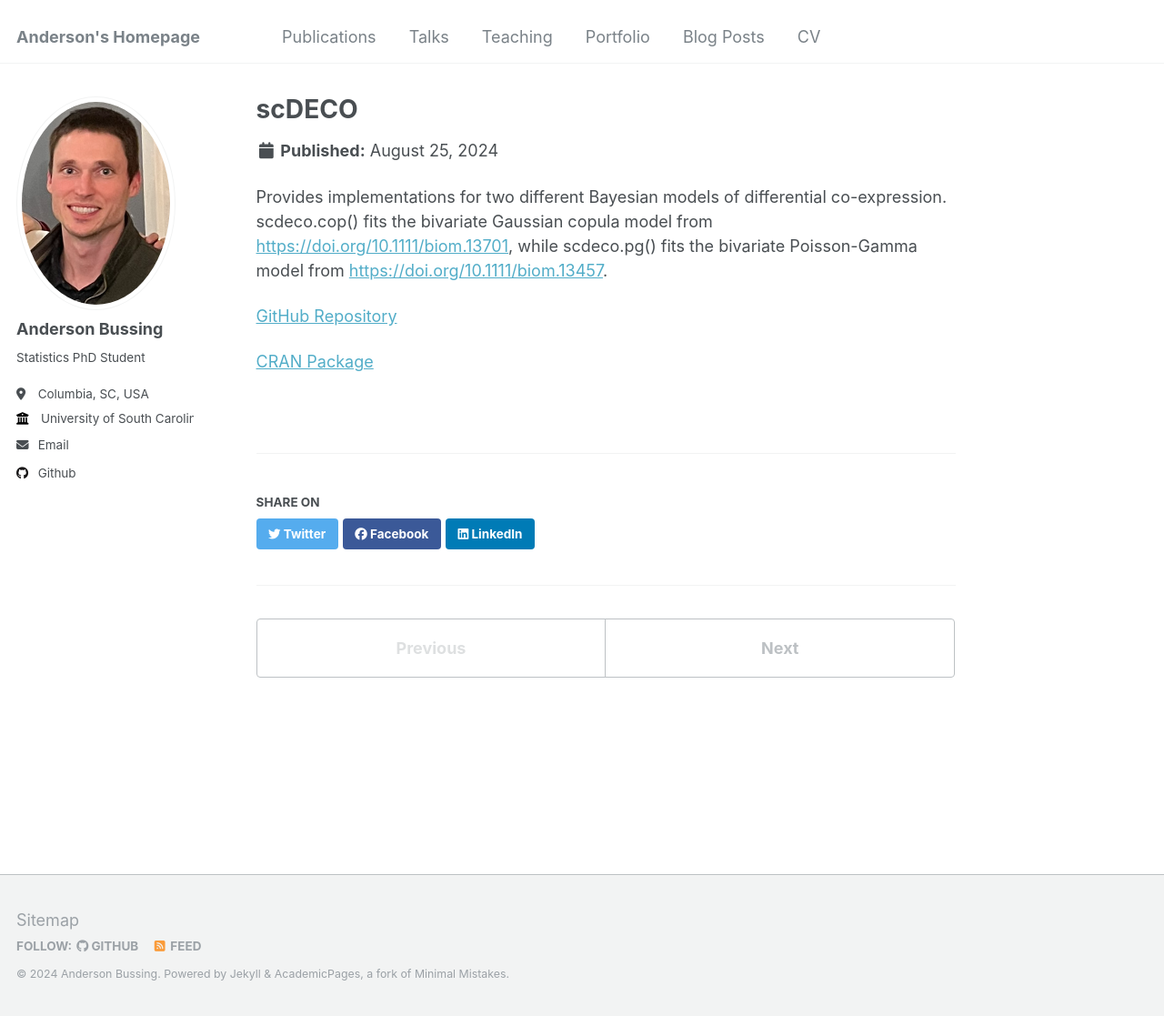
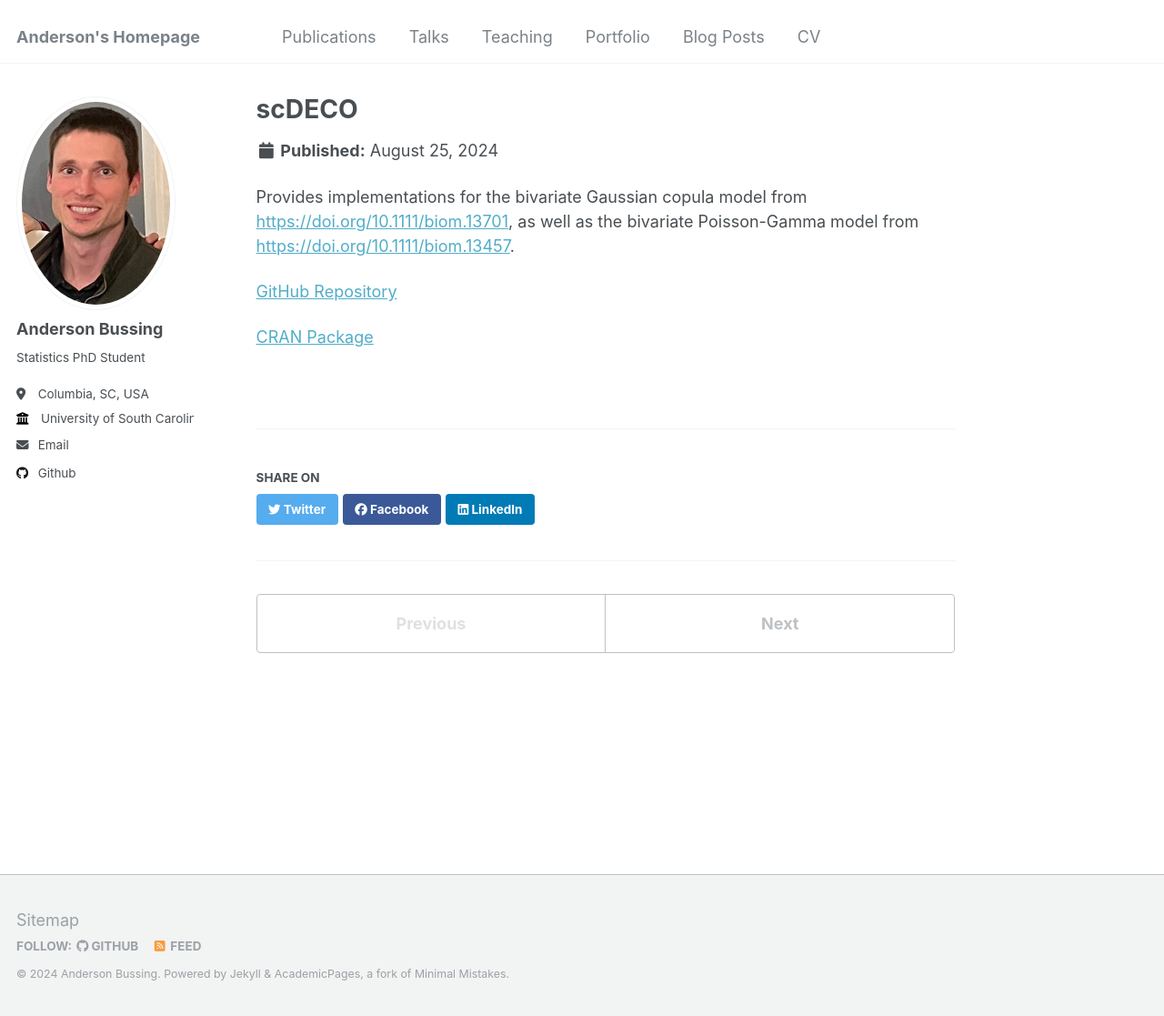
Before and after one commit to abussing/abussing.github.io, a Jekyll site: the page built from _portfolio/portfolio-1.md, in a window 1280 px wide and 1117 px high. Shown: the whole window at 91% size. Built offline with Jekyll 4.4.1, drawn with Linux system fonts in a browser that asks for light colours.

Commit message:
Update portfolio-1.md

```diff
--- a/_portfolio/portfolio-1.md
+++ b/_portfolio/portfolio-1.md
@@ -4,7 +4,7 @@ excerpt: "R package implementing two different Bayesian models for estimating di
 collection: portfolio
 ---
 
-Provides implementations for two different Bayesian models of differential co-expression. scdeco.cop() fits the bivariate Gaussian copula model from [https://doi.org/10.1111/biom.13701](https://doi.org/10.1111/biom.13701), while scdeco.pg() fits the bivariate Poisson-Gamma model from [https://doi.org/10.1111/biom.13457](https://doi.org/10.1111/biom.13457).
+Provides implementations for the bivariate Gaussian copula model from [https://doi.org/10.1111/biom.13701](https://doi.org/10.1111/biom.13701), as well as the bivariate Poisson-Gamma model from [https://doi.org/10.1111/biom.13457](https://doi.org/10.1111/biom.13457).
 
 [GitHub Repository](https://github.com/YenYiHo-Lab/scDECO)
 
```
